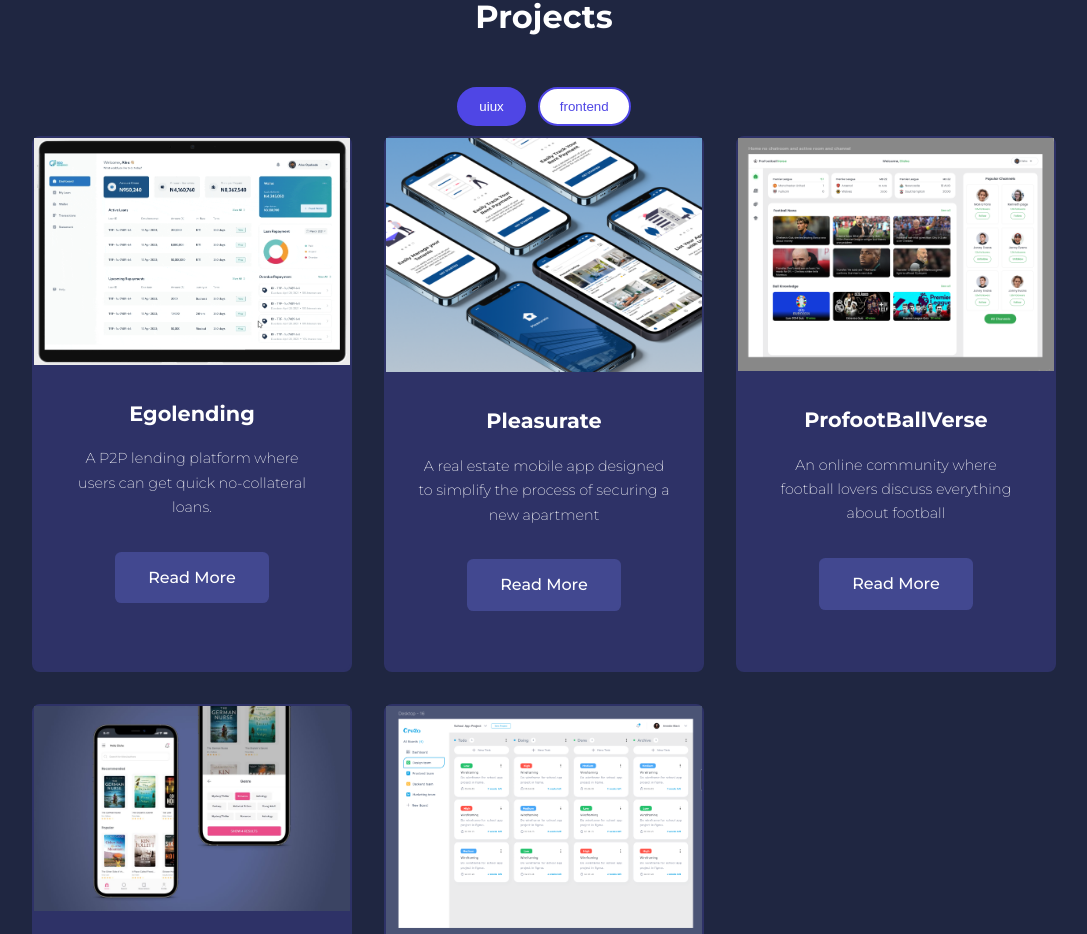
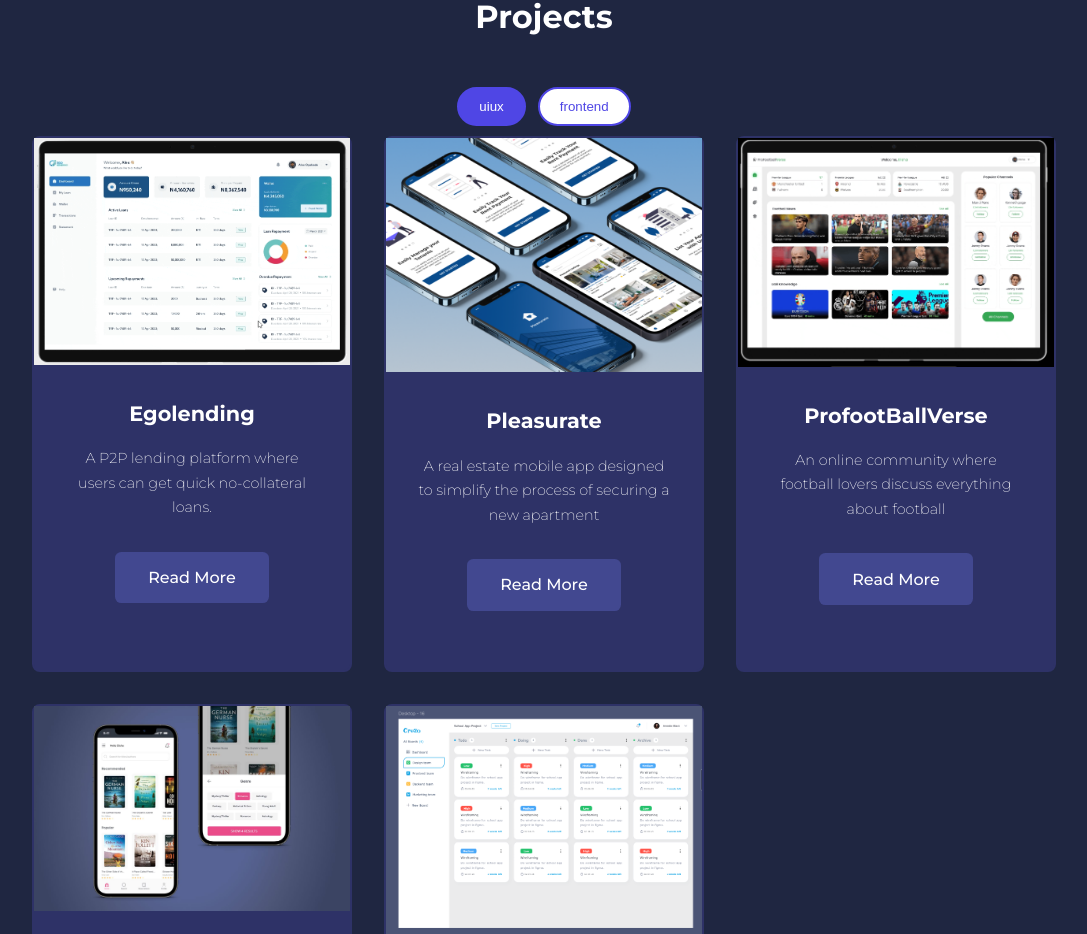
Before and after one commit to adexfit/reactuxportfolio, a React (Vite) app: page / in a window 1280 px wide. Shown: the part 1593-2527 px from the top of the page, without its empty margins (96-1183 px from the left). Built offline with nearby package versions, Linux system fonts and the light colour scheme.

Commit message:
I added a new gif prototype for profootballverse

```diff
--- a/src/assets/assets.js
+++ b/src/assets/assets.js
@@ -94,6 +94,7 @@ import profootballtable from "../assets/profootball/profootballtable.png";
 import mobilechat from "../assets/profootball/mobilechat.png";
 import mobileHome from "../assets/profootball/mobileHome.png";
 import wirefootball from "../assets/profootball/wirefootball.png";
+import profootballgif from "../assets/profootball/profootballgif.gif";
 
 import adexgoogle from "../assets/adexgoogle.png";
 
@@ -185,6 +186,7 @@ export const assets = {
   Match,
   profootballchat,
   profootballtable,
+  profootballgif,
   mobilechat,
   mobileHome,
   wirefootball,
--- a/src/data/data.js
+++ b/src/data/data.js
@@ -50,7 +50,7 @@ export const projectList = [
   {
     title: "ProfootBallVerse",
     desc: "An online community where football lovers discuss everything about football",
-    imgSrc: `${assets.profootballversedp}`,
+    imgSrc: `${assets.profootballgif}`,
     pageLink: "/profootballverse",
     netlify: "https://adex-react-quiz.netlify.app/",
     hosted: true,
```
Also changed, not shown: src/assets/profootball/profootballgif.gif (added).
